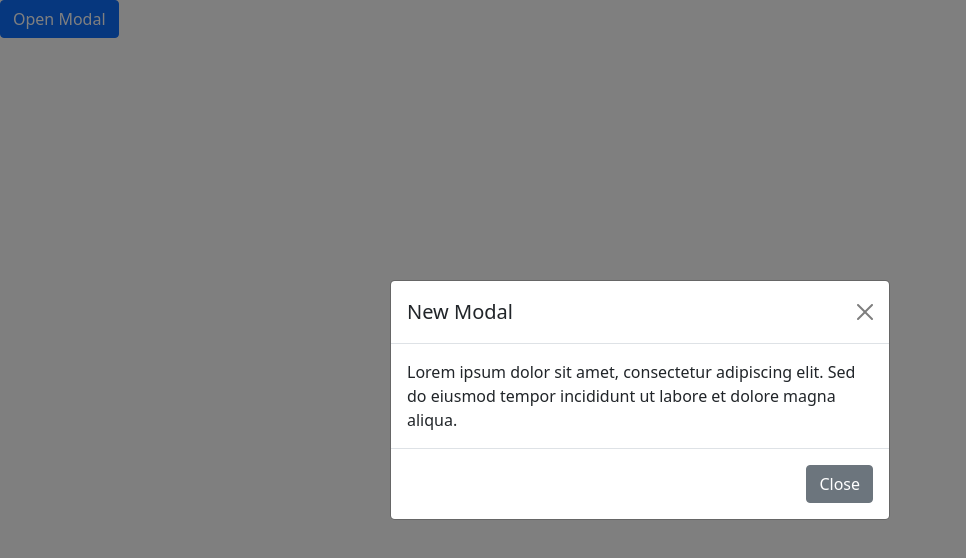
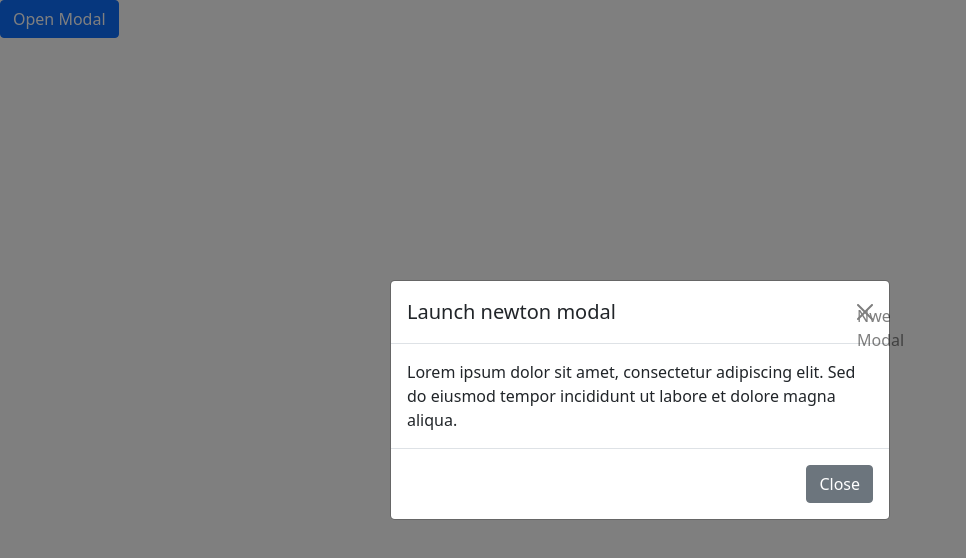
Before and after one commit to acciojob/bootstrap-modals-vikash-mdh, a website: page main.html in a window 1280 px wide. Both pictures are taken after a click on the button "Open Modal". Shown: the whole page, without its empty margins (0-966 px from the left). Drawn offline with nearby package versions, Linux system fonts and the light colour scheme.

Commit message:
created a submission

```diff
--- a/main.html
+++ b/main.html
@@ -19,8 +19,8 @@
         <div class="modal-content">
             <!-- Modal Header -->
             <div class="modal-header">
-                <h5 class="modal-title" id="exampleModalLabel">New Modal</h5>
-                <button type="button" class="btn-close" data-bs-dismiss="modal" aria-label="Close"></button>
+                <h5 class="modal-title" id="exampleModalLabel">Launch newton modal</h5>
+                <button type="button" class="btn-close" data-bs-dismiss="modal" aria-label="Close">Nwe Modal</button>
             </div>
             <!-- Modal Body -->
             <div class="modal-body">
```
